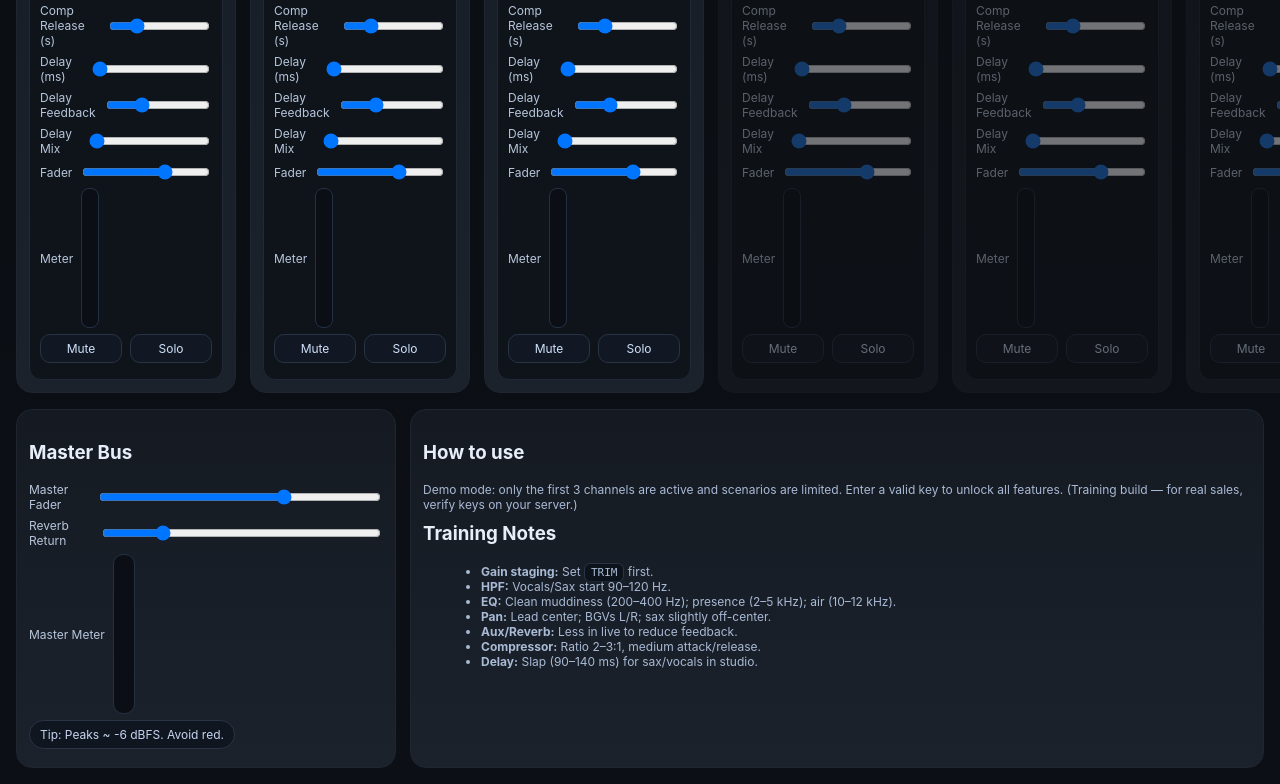
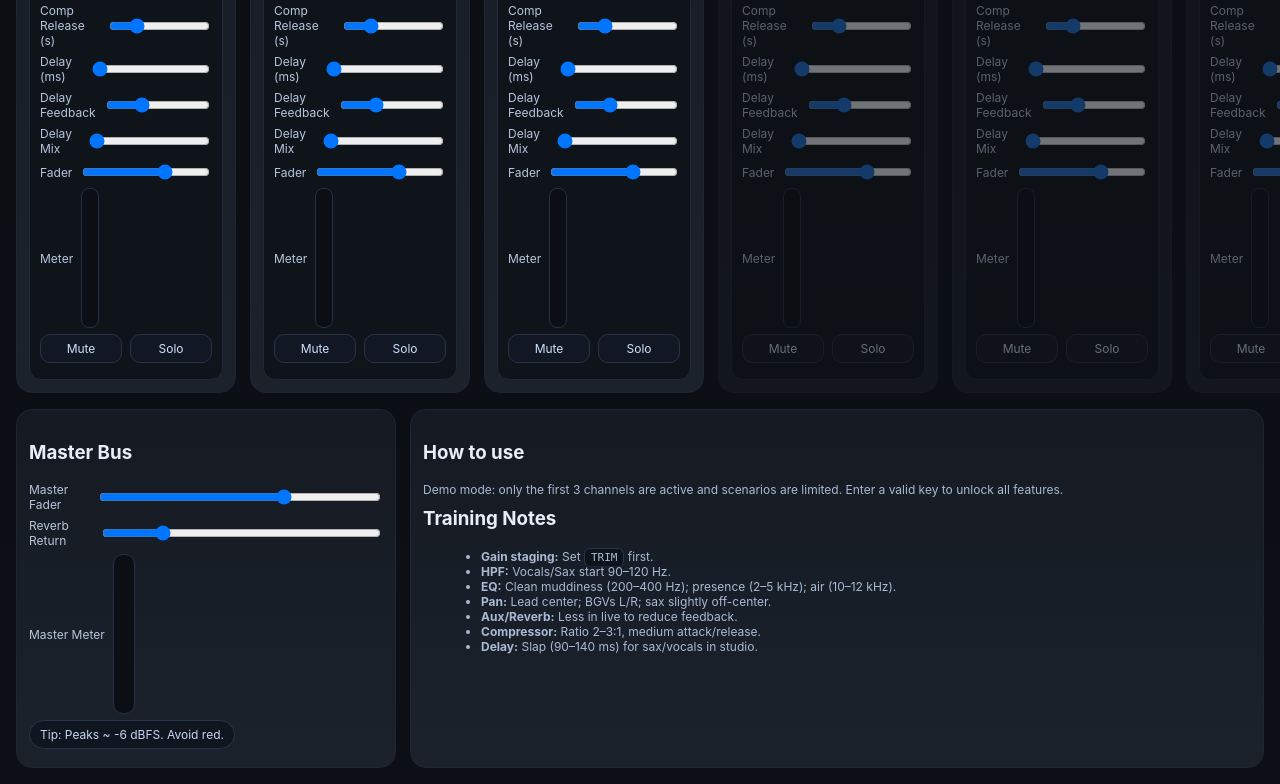
Before and after one commit to bslyuk240/mixer-pwa.netlify, a plain HTML site: page index.html in a window 1280 px wide. Shown: the part 709-1493 px from the top of the page. Drawn offline with Linux system fonts and the light colour scheme.

Commit message:
Update index.html

```diff
--- a/index.html
+++ b/index.html
@@ -126,7 +126,7 @@
       <h3>How to use</h3>
       <div class="note">
         Demo mode: only the first 3 channels are active and scenarios are limited. Enter a valid key to unlock all features.
-        (Training build — for real sales, verify keys on your server.)
+
       </div>
       <h3 style="margin-top:10px">Training Notes</h3>
       <ul class="note" style="margin-left:18px">
```
